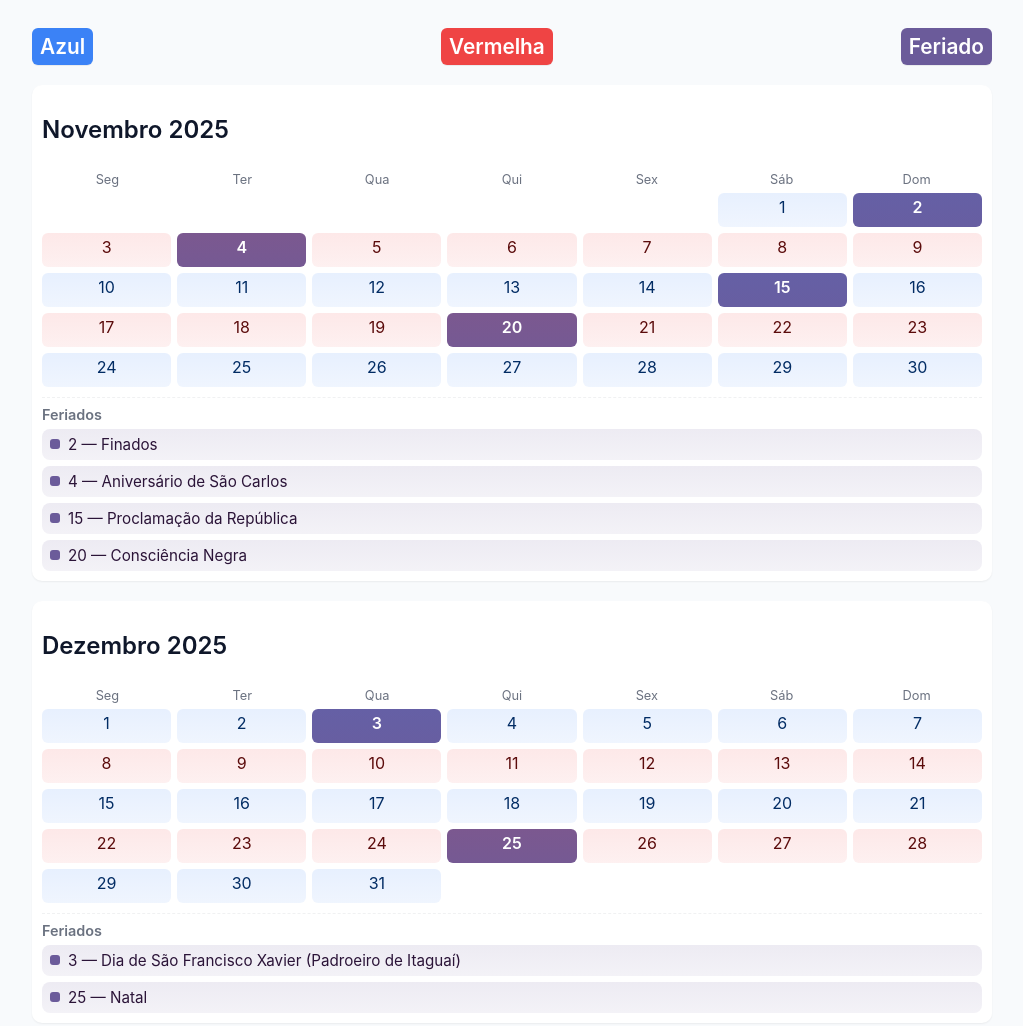
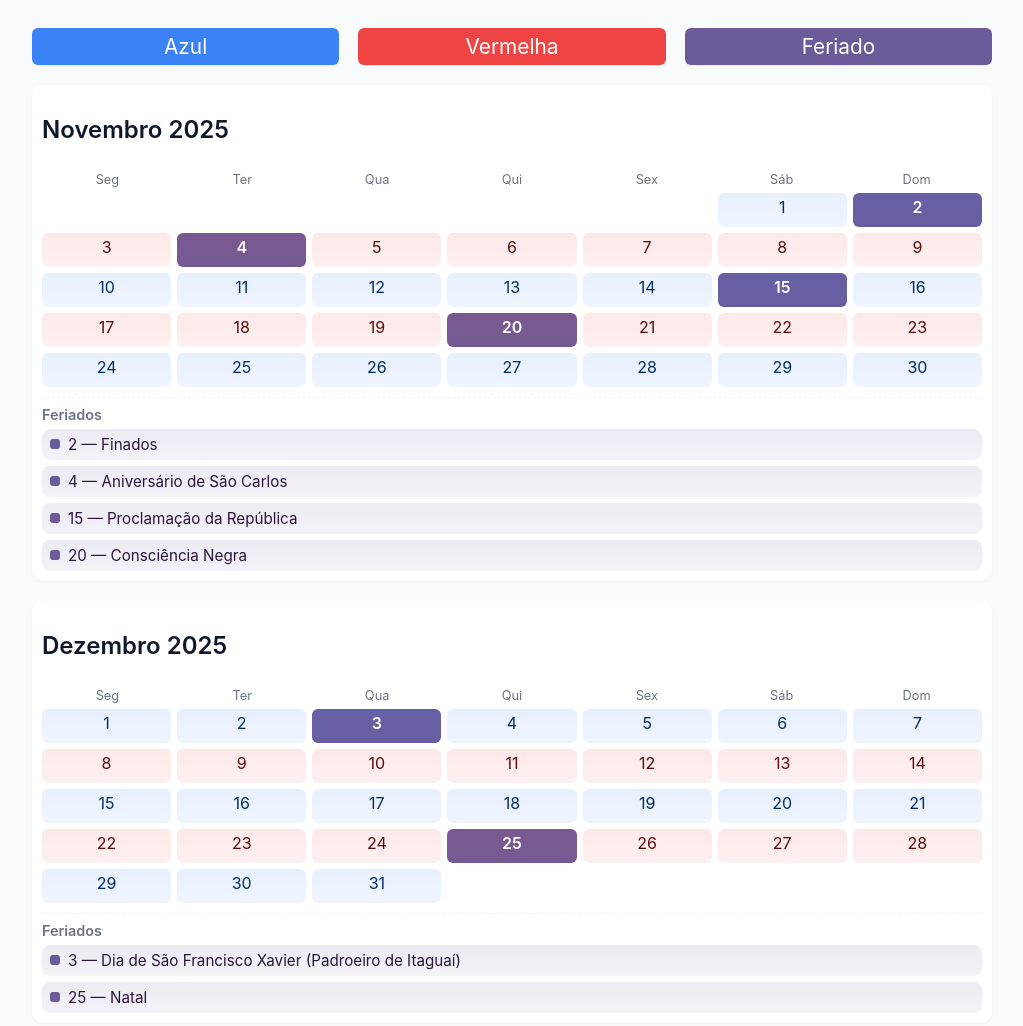
Before and after one commit to gabrielbdf/apara, a plain HTML site: page index.html in a window 1280 px wide. Shown: the top 1026 px of the page, without its empty margins (128-1151 px from the left). Drawn offline with Linux system fonts and the light colour scheme.

```diff
--- a/index.html
+++ b/index.html
@@ -3,7 +3,7 @@
   <head>
     <meta charset="utf-8" />
     <meta name="viewport" content="width=device-width,initial-scale=1" />
-    <title>Calendário — Nov 2025 a Dez 2026</title>
+    <title>APARA</title>
     <link rel="stylesheet" href="styles.css" />
   </head>
   <body>
--- a/styles.css
+++ b/styles.css
@@ -48,7 +48,7 @@
   align-items: center;
   color: var(--muted);
   font-size: 1.3rem;
-
+  width: 32%;
 }
 .swatch {
   width: 14px;
@@ -65,15 +65,12 @@
 }
 
 .name-square {
-  /* mobile-first: tamanhos menores por padrão */
-  display: inline-flex;
-  align-items: center;
-  justify-content: center;
-  min-width: 56px;
+  display: block;
+  text-align: center;
+  width: 100%;
   padding: 6px 8px;
   border-radius: 6px;
   color: #fff;
-  font-weight: 600;
   box-shadow: 0 1px 0 rgba(0, 0, 0, 0.06);
 }
 .name-blue {
```
